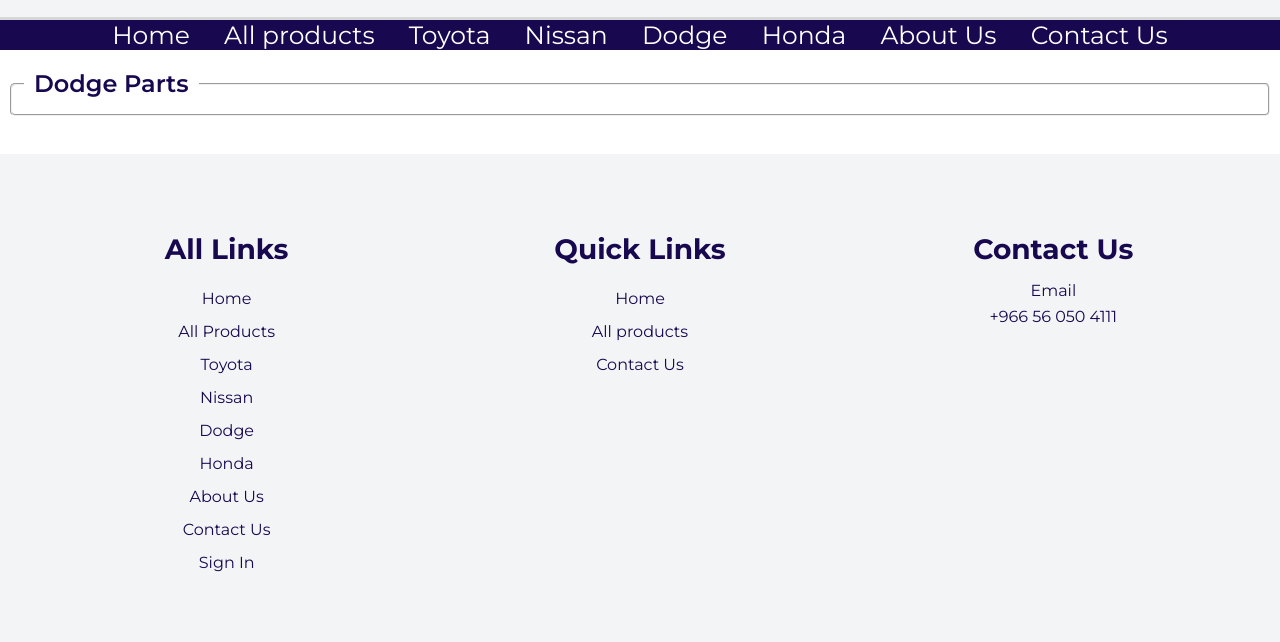
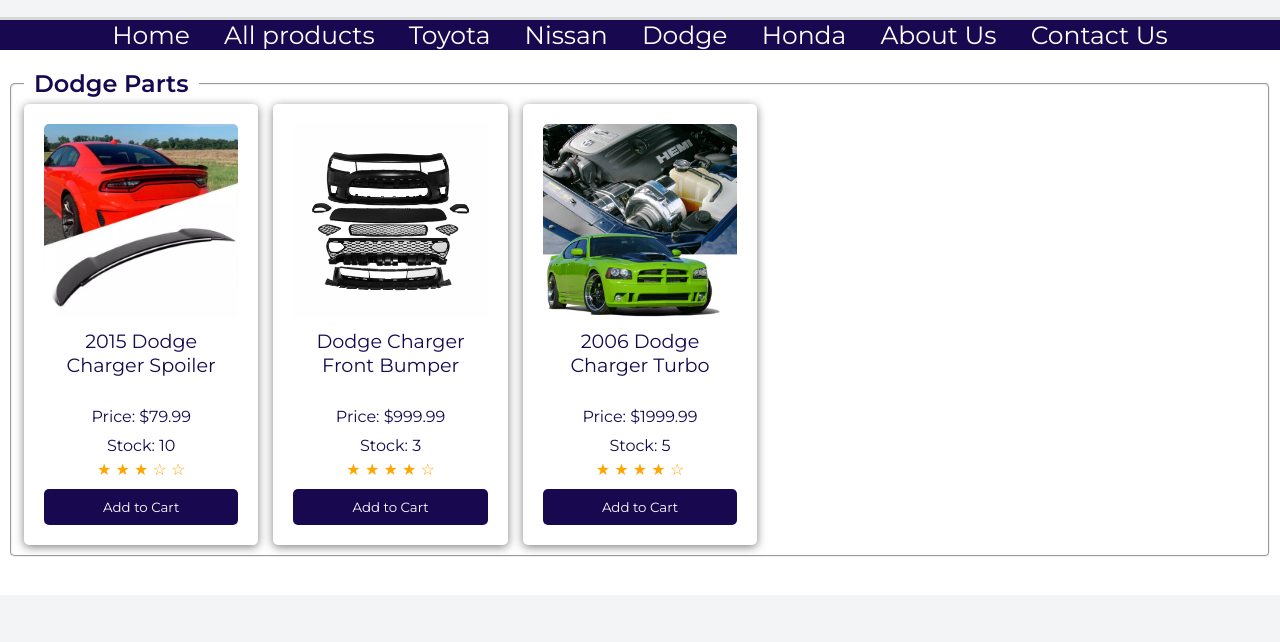
Before and after one commit to Mm19572R/cs379Project, a plain HTML site: page dodge.html in a window 1280 px wide. Shown: the part 127-769 px from the top of the page. Drawn offline with Linux system fonts and the light colour scheme; no server answers.

Commit message:
Update dodge.html

```diff
--- a/dodge.html
+++ b/dodge.html
@@ -87,6 +87,7 @@
     </div>
     </ul>
     <script>
+        /*
         function loadSessionData() {
             fetch('session.php')
                 .then(response => response.json())
@@ -181,12 +182,64 @@ function addToCart(product) {
 
     }
 }
+*/
 </script>
 <br>
 <script src="filters.js"></script>
 <fieldset>
     <legend>Dodge Parts</legend>
-    <div id="dodge-sec" class="results-container"></div>
+    <div id="dodge-sec" class="results-container">
+        <div class="product-card">
+    <img src="images/chargerspoiler.jpg" alt="2015 Dodge Charger Spoiler" class="product-image">
+    <div class="product-info">
+        <h4 class="product-name">2015 Dodge Charger Spoiler</h4>
+        <p class="product-price">Price: $79.99</p>
+        <p class="product-stock">Stock: 10</p>
+        <div class="rating">
+            <span class="star">&#9733;</span>
+            <span class="star">&#9733;</span>
+            <span class="star">&#9733;</span>
+            <span class="star">&#9734;</span>
+            <span class="star">&#9734;</span>
+        </div>
+    </div>
+    <button class="add-to-cart">Add to Cart</button>
+</div>
+
+<div class="product-card">
+    <img src="images/chargerb.jpg" alt="Dodge Charger Front Bumper" class="product-image">
+    <div class="product-info">
+        <h4 class="product-name">Dodge Charger Front Bumper</h4>
+        <p class="product-price">Price: $999.99</p>
+        <p class="product-stock">Stock: 3</p>
+        <div class="rating">
+            <span class="star">&#9733;</span>
+            <span class="star">&#9733;</span>
+            <span class="star">&#9733;</span>
+            <span class="star">&#9733;</span>
+            <span class="star">&#9734;</span>
+        </div>
+    </div>
+    <button class="add-to-cart">Add to Cart</button>
+</div>
+
+<div class="product-card">
+    <img src="images/chargerturbo.jpg" alt="2006 Dodge Charger Turbo" class="product-image">
+    <div class="product-info">
+        <h4 class="product-name">2006 Dodge Charger Turbo</h4>
+        <p class="product-price">Price: $1999.99</p>
+        <p class="product-stock">Stock: 5</p>
+        <div class="rating">
+            <span class="star">&#9733;</span>
+            <span class="star">&#9733;</span>
+            <span class="star">&#9733;</span>
+            <span class="star">&#9733;</span>
+            <span class="star">&#9734;</span>
+        </div>
+    </div>
+    <button class="add-to-cart">Add to Cart</button>
+</div>
+    </div>
 </fieldset>
 <br><br>
 <footer>
```
